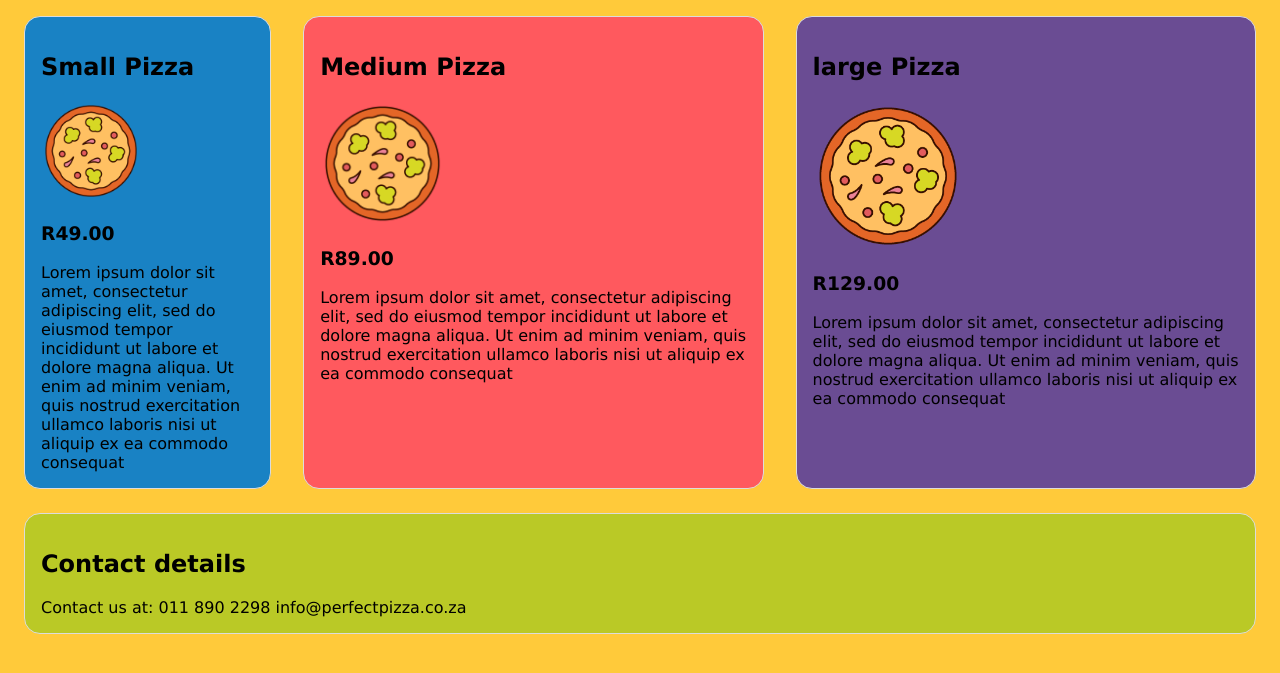
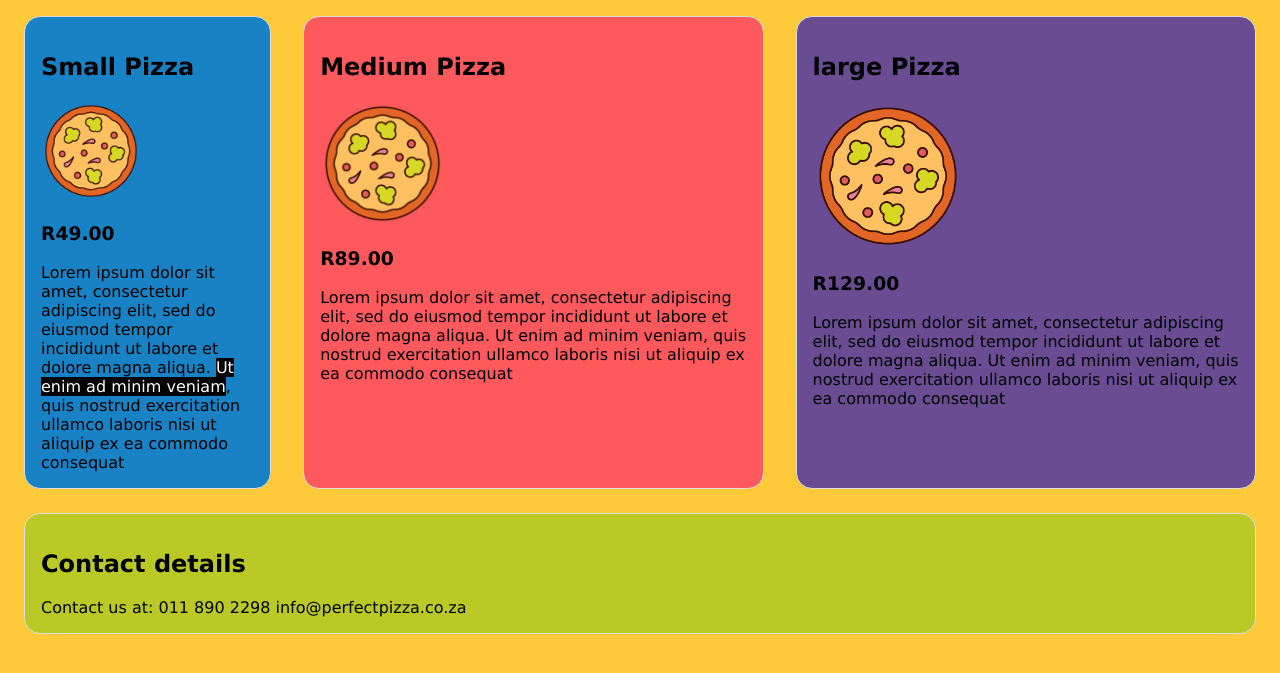
Before and after one commit to NakimJoy/perfect-pizza, a plain HTML site: page index.html in a window 1280 px wide. Shown: the part 81-754 px from the top of the page. Drawn offline with Linux system fonts and the light colour scheme.

Commit message:
two commit

```diff
--- a/index.html
+++ b/index.html
@@ -20,7 +20,7 @@
             <h3>R49.00</h3>
             <div>
                 Lorem ipsum dolor sit amet, consectetur adipiscing elit, sed do eiusmod tempor incididunt ut labore et
-                dolore magna aliqua. Ut enim ad minim veniam, quis nostrud exercitation ullamco laboris nisi ut aliquip
+                dolore magna aliqua. <span class="special">Ut enim ad minim veniam</span>, quis nostrud exercitation ullamco laboris nisi ut aliquip
                 ex
                 ea commodo consequat
             </div>
--- a/styles.css
+++ b/styles.css
@@ -41,6 +41,11 @@ body{
     background-color: #bac926;
 }
 
+.special {
+    background-color: black;
+    color: white;
+}
+
 
 
 @media (min-width: 760px) {
```
